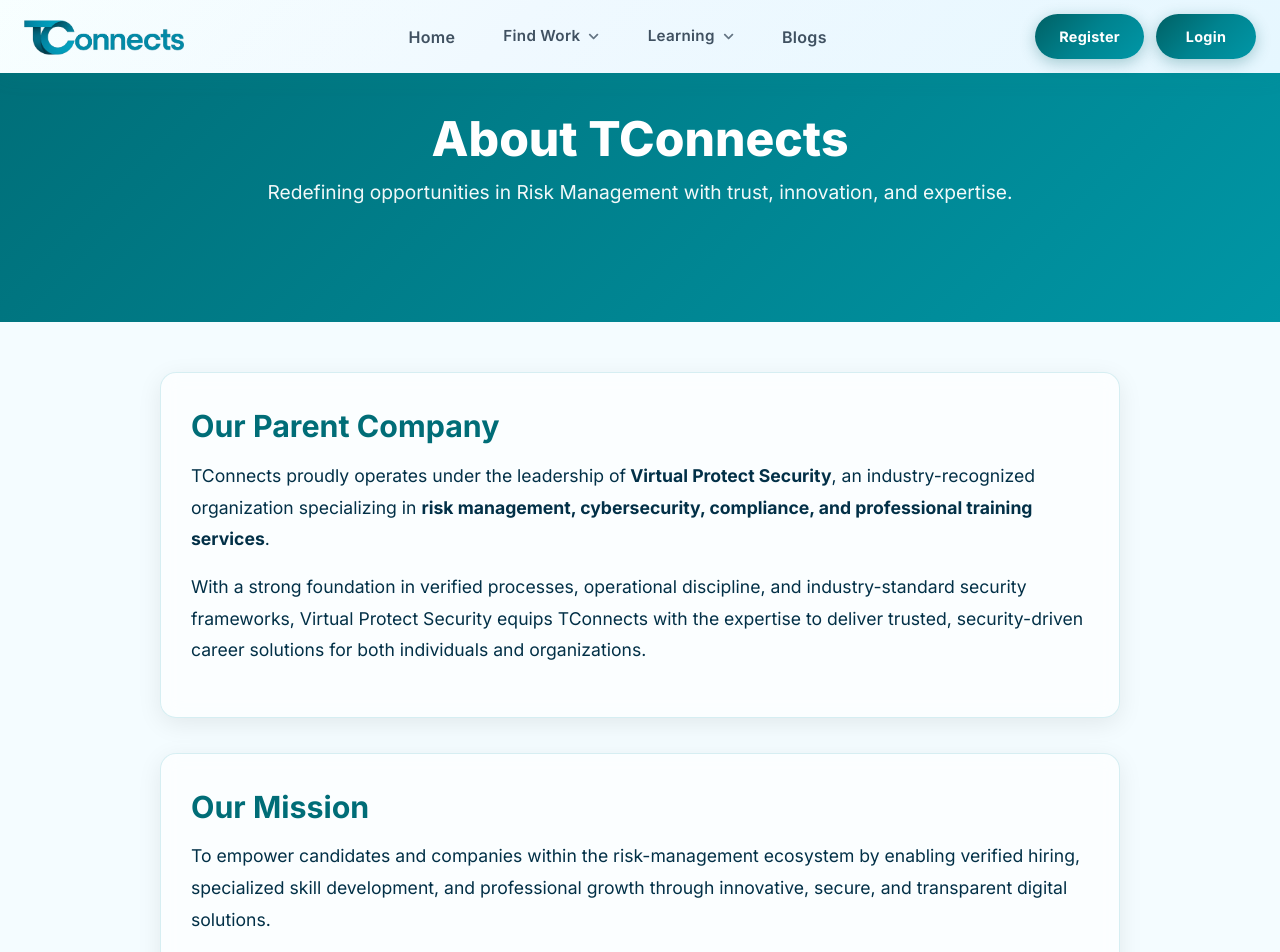
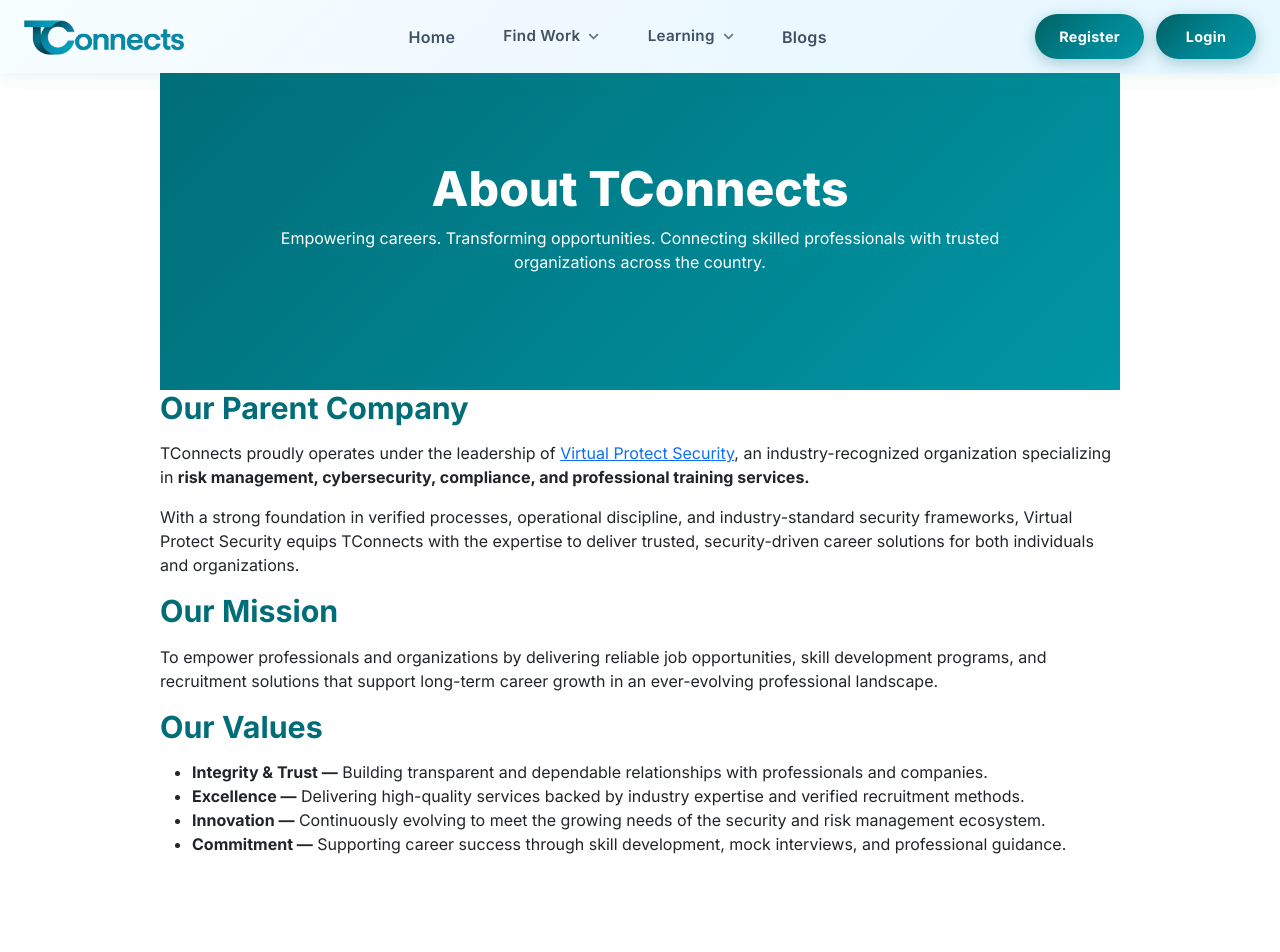
Before and after one commit to geethanjalitconnects/tconnects-frontend, a React (Vite) app: page /about-us in a window 1280 px wide. Shown: the top 952 px of the page. After the commit the page ends 906 px from the top, so only its background shows below. Built offline with nearby package versions, Linux system fonts and the light colour scheme; no server answers.

Commit message:
updated aboutus.jsx

```diff
--- a/src/components/AboutUs.jsx
+++ b/src/components/AboutUs.jsx
@@ -3,62 +3,82 @@
 
 const AboutUs = () => {
   return (
-    <div className="aboutus-wrapper">
+    <div className="aboutus-container">
 
-      {/* HERO / BANNER */}
+      {/* ==== HERO HEADER ==== */}
       <section className="aboutus-hero">
         <div className="aboutus-hero-content">
           <h1 className="aboutus-title">About TConnects</h1>
-          <p className="aboutus-subtitle">
-            Redefining opportunities in Risk Management with trust, innovation, and expertise.
+          <p className="aboutus-subtext">
+            Empowering careers. Transforming opportunities. Connecting skilled
+            professionals with trusted organizations across the country.
           </p>
         </div>
       </section>
 
-      {/* CONTENT SECTIONS */}
-      <div className="aboutus-container">
+      {/* ==== PARENT COMPANY SECTION ==== */}
+      <section className="about-section-card">
+        <h2 className="section-heading">Our Parent Company</h2>
 
-        {/* Parent Company */}
-        <div className="aboutus-card">
-          <h2 className="section-heading">Our Parent Company</h2>
-          <p>
-            TConnects proudly operates under the leadership of
-            <strong> Virtual Protect Security</strong>, an industry-recognized organization
-            specializing in <strong>risk management, cybersecurity, compliance, and
-            professional training services</strong>.
+        <p className="section-text">
+          TConnects proudly operates under the leadership of{" "}
+          <a
+            href="https://www.vprotectsecurity.com/"
+            target="_blank"
+            rel="noopener noreferrer"
+            className="parent-company-link"
+          >
+            Virtual Protect Security
+          </a>
+          , an industry-recognized organization specializing in{" "}
+          <strong>
+            risk management, cybersecurity, compliance, and professional
+            training services.
+          </strong>
         </p>
-          <p>
+
+        <p className="section-text">
           With a strong foundation in verified processes, operational discipline,
-            and industry-standard security frameworks, Virtual Protect Security equips
-            TConnects with the expertise to deliver trusted, security-driven career
-            solutions for both individuals and organizations.
+          and industry-standard security frameworks, Virtual Protect Security
+          equips TConnects with the expertise to deliver trusted, security-driven
+          career solutions for both individuals and organizations.
         </p>
-        </div>
+      </section>
 
-        {/* Mission */}
-        <div className="aboutus-card">
+      {/* ==== MISSION SECTION ==== */}
+      <section className="about-section-card">
         <h2 className="section-heading">Our Mission</h2>
-          <p>
-            To empower candidates and companies within the risk-management ecosystem
-            by enabling verified hiring, specialized skill development, and professional
-            growth through innovative, secure, and transparent digital solutions.
+        <p className="section-text">
+          To empower professionals and organizations by delivering reliable job
+          opportunities, skill development programs, and recruitment solutions
+          that support long-term career growth in an ever-evolving professional
+          landscape.
         </p>
-        </div>
+      </section>
 
-        {/* Values */}
-        <div className="aboutus-card">
+      {/* ==== VALUES SECTION ==== */}
+      <section className="about-section-card">
         <h2 className="section-heading">Our Values</h2>
 
-          <ul className="premium-values-list">
-            <li><strong>Integrity</strong> — We remain transparent, ethical, and reliable.</li>
-            <li><strong>Excellence</strong> — We deliver secure, high-quality hiring and learning solutions.</li>
-            <li><strong>Security</strong> — Our processes follow industry-standard cybersecurity and risk frameworks.</li>
-            <li><strong>Innovation</strong> — We embrace modern tools to enable career advancement.</li>
-            <li><strong>Client-Focused</strong> — We help organizations build safer, stronger, more competent teams.</li>
+        <ul className="values-list">
+          <li>
+            <strong>Integrity & Trust —</strong> Building transparent and
+            dependable relationships with professionals and companies.
+          </li>
+          <li>
+            <strong>Excellence —</strong> Delivering high-quality services
+            backed by industry expertise and verified recruitment methods.
+          </li>
+          <li>
+            <strong>Innovation —</strong> Continuously evolving to meet the
+            growing needs of the security and risk management ecosystem.
+          </li>
+          <li>
+            <strong>Commitment —</strong> Supporting career success through
+            skill development, mock interviews, and professional guidance.
+          </li>
         </ul>
-        </div>
-
-      </div>
+      </section>
     </div>
   );
 };
```
Lines whose indentation alone changed are shown as unchanged.
